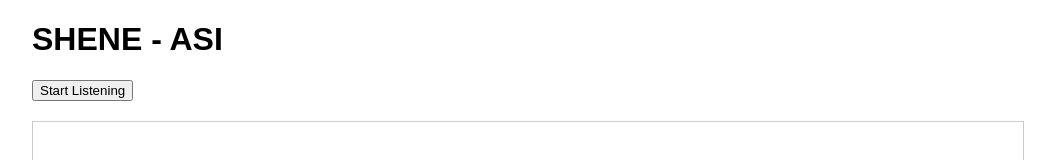
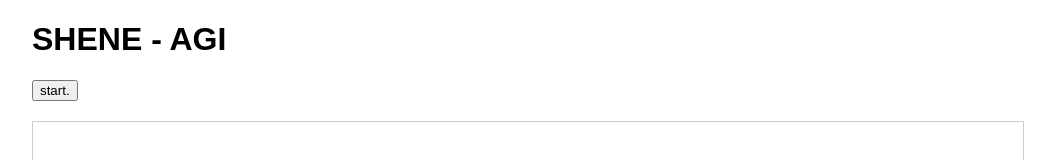
Before and after one commit to kyunnoru/shene, a plain HTML site: page index.html in a window 1280 px wide. Shown: the top 160 px of the page, without its empty margins (112-1167 px from the left). Drawn offline with Linux system fonts and the light colour scheme.

Commit message:
Update index.html

```diff
--- a/index.html
+++ b/index.html
@@ -3,13 +3,13 @@
 <head>
   <meta charset="UTF-8">
   <meta name="viewport" content="width=device-width, initial-scale=1.0">
-  <title>SHENE - ASI</title>
+  <title>SHENE - AGI</title>
   <link rel="stylesheet" href="style.css">
 </head>
 <body>
   <div id="dashboard-container">
-    <h1>SHENE - ASI</h1>
-    <button id="toggleButton">Start Listening</button>
+    <h1>SHENE - AGI</h1>
+    <button id="toggleButton">start.</button>
     <div id="result"></div>
     <div id="history"></div>
     <div id="status"></div>
```
